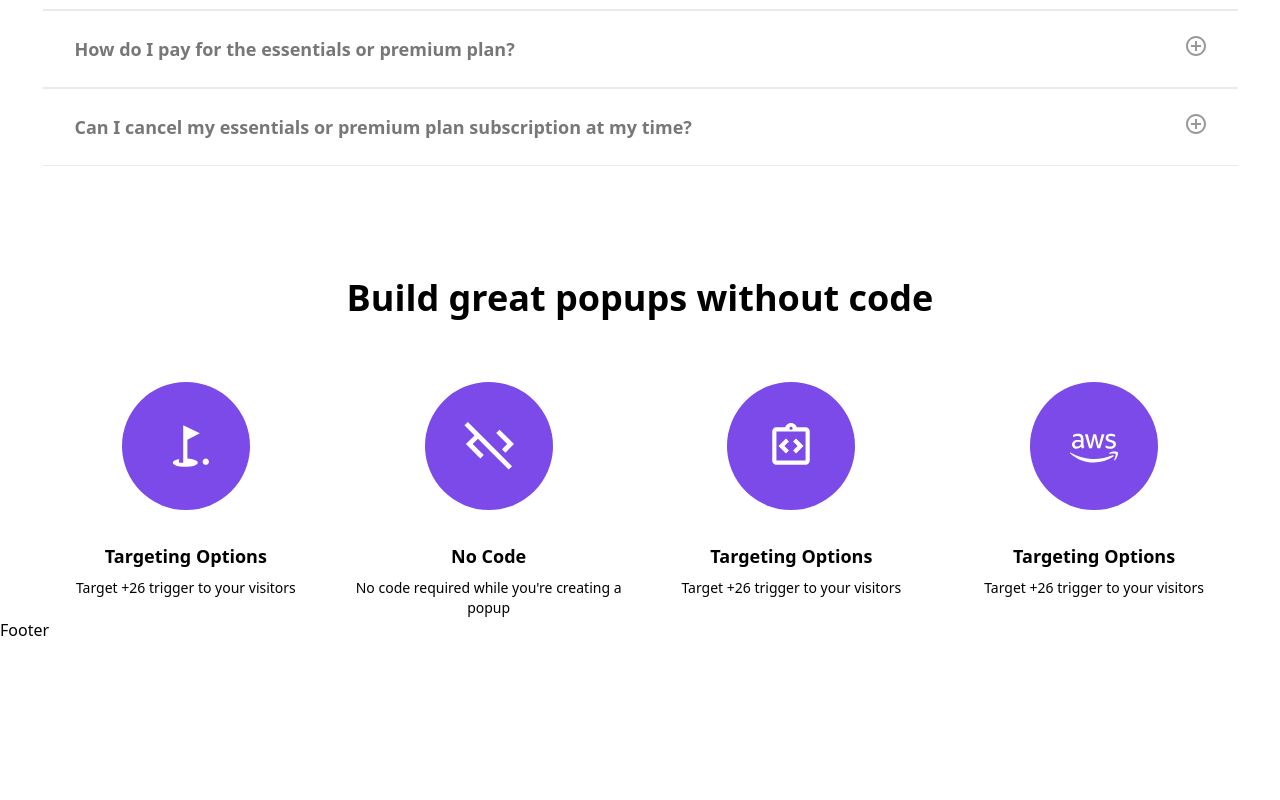
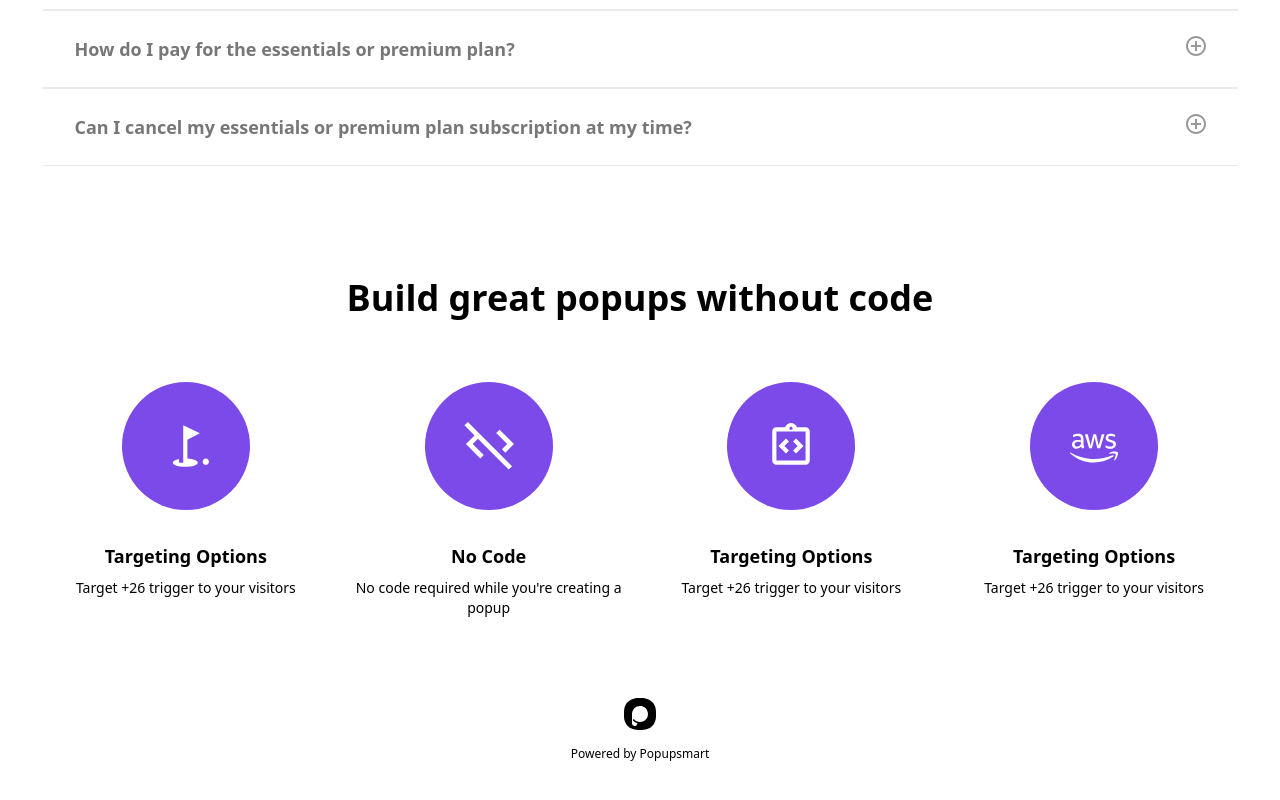
Before and after one commit to mrtksknn/popupsmart-modal-widget, a Next.js app: page / in a window 1280 px wide. Shown: the part 6662-7462 px from the top of the page. Before the commit the page ends 7304 px from the top, so only its background shows below. Built offline with nearby package versions, Linux system fonts and the light colour scheme.

Commit message:
created footer section for layout

```diff
--- a/components/Layout/Footer.js
+++ b/components/Layout/Footer.js
@@ -1,8 +1,17 @@
+import Image from 'next/image';
+import Logo from '../../assets/others/logo.svg';
+
 const displayName = 'Footer';
 
 const Footer = () => (
-  <div className="footer">
-    Footer
+  <div className="footer flex flex-col my-20">
+    <Image
+      alt="logo" height="32" src={Logo}
+      width="32"
+    />
+    <span className="text-center mt-4 text-xs">
+      Powered by Popupsmart
+    </span>
   </div>
 );
 
```
Also changed, not shown: assets/others/logo.svg.
